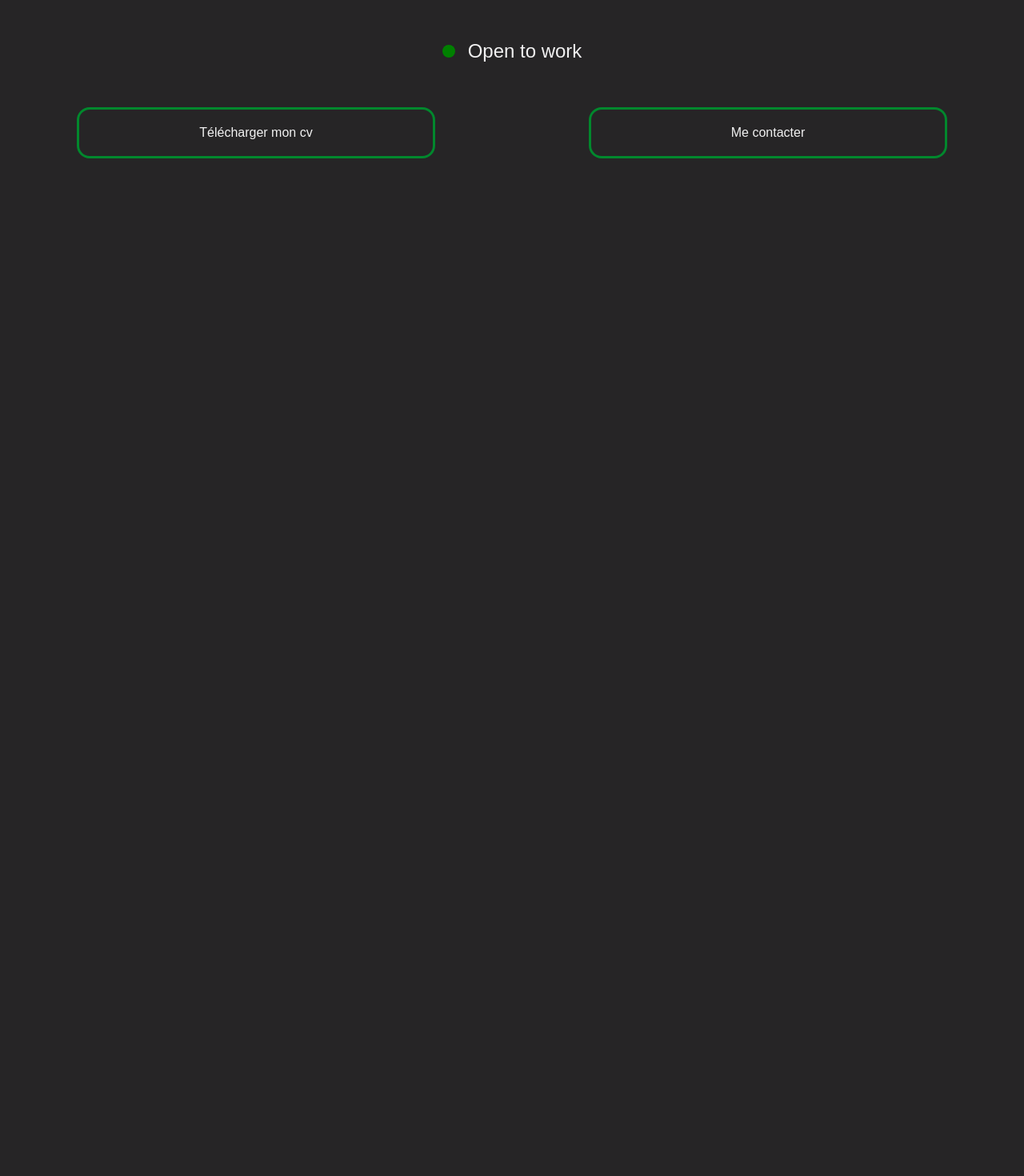
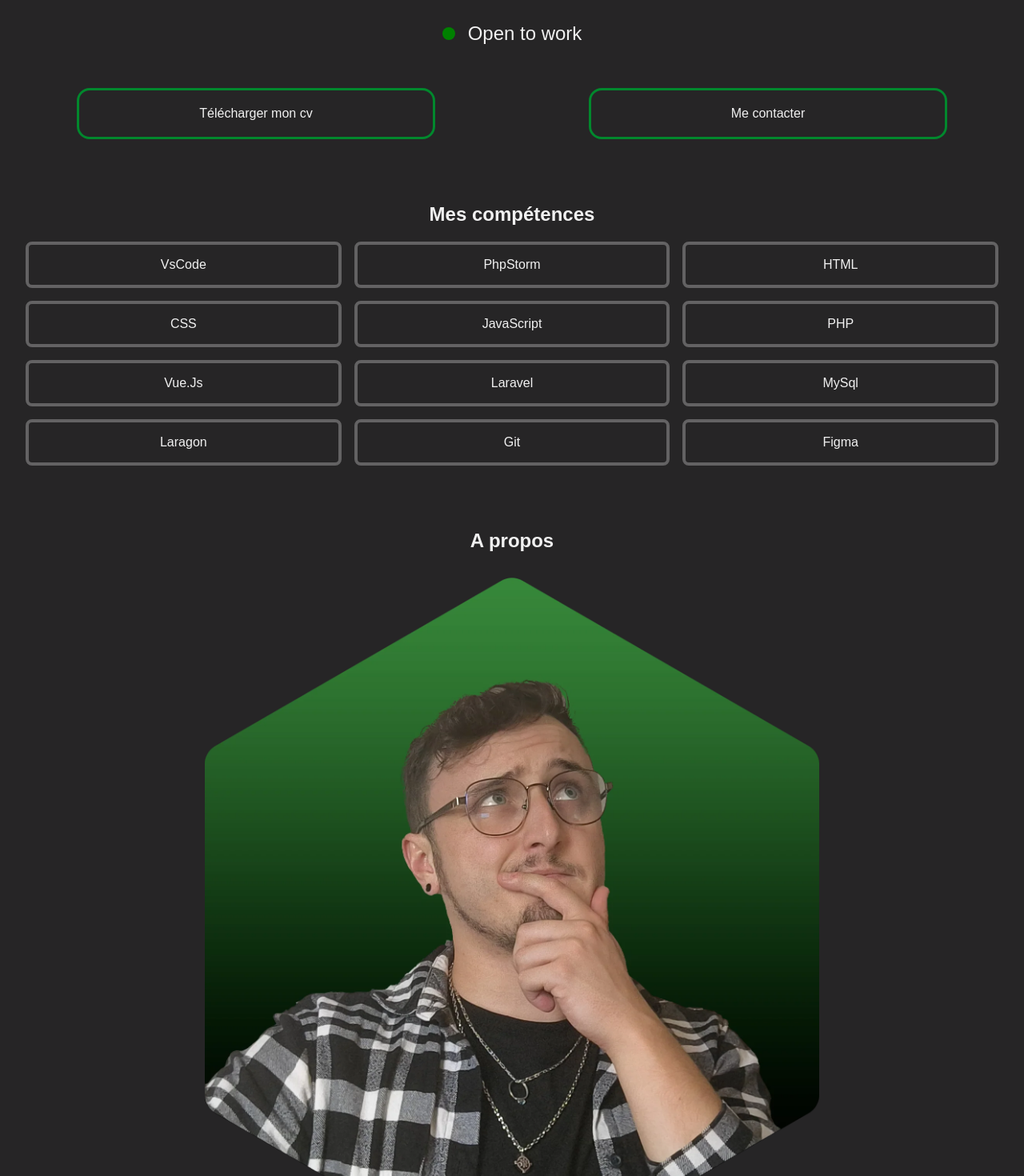
Before and after one commit to Benoit-nwk/PortfolioV2, a Vue app: page / in a window 1280 px wide. Shown: the part 1180-2650 px from the top of the page at 80% size. Before the commit the page ends 1538 px from the top, so only its background shows below. Built offline with nearby package versions, Linux system fonts and the light colour scheme.

Commit message:
Ajout de la section A propos & ajout des animations

```diff
--- a/src/assets/main.css
+++ b/src/assets/main.css
@@ -1,9 +1,25 @@
 @import url('https://fonts.googleapis.com/css?family=Archivo+Black');
+
+@keyframes fade-in{
+  0%{ scale: 0; opacity:0; }
+  45%{ scale: 1; opacity: 1; }
+}
+
+@keyframes in-from-left{
+  0%{transform: translateX(-100%);}
+  50%{transform: translateX(0);}
+}
+
+@keyframes in-from-right{
+  0%{transform: translateX(100%);}
+  50%{transform: translateX(0);}
+}
 
 :root{
   --dark: #262526;
   --light:#F1F1F1;
   --green: #00882D;
+  --grey: #636263;
   --montserrat: 'Montserrat', sans-serif;
   --archivoblack: 'Archivo Black', sans-serif;
 }
@@ -31,3 +47,8 @@ button.button_main{
   border-radius: 1rem;
   padding: 0.5rem 1rem;
 }
+
+p{
+  font-family: var(--montserrat);
+  line-height: 1.5rem;
+}
--- /dev/null
+++ b/src/components/about/About.vue
@@ -0,0 +1,44 @@
+<script>
+
+</script>
+
+<template>
+      <section id="section-about">
+            <h2>A propos</h2>
+            <div class="about-picture">
+                  <img src="../images/about_picture.webp" alt="about-image">
+            </div>
+            <article>
+                  <p>Je m’appelle Benoît j’ai 24 ans et je suis aujourd’hui à la recherche d’un premier job en tant que développeur web.</p>
+                  <p>Depuis tout petit je suis passionné par les nouvelles technologies, je commençais déjà à créer quelques petits sites en html & css en classe de 6ème.</p>
+                  <p>J’ai décidé après avoir travaillé pendant un peu plus de 2 années en tant que préparateur de commandes, de me réorienter vers le métier de mes rêves : Développeur.</p>
+                  <p>J’ai donc suivi une formation chez M2I Formation sur Villeneuve-D'ascq puis j’ai obtenu mon Titre professionnel de Développeur web & web mobile.</p>
+            </article>
+      </section>
+</template>
+
+<style scoped>
+
+
+#section-about{
+      margin: 2rem 0;
+      text-align: center;
+      animation: in-from-left 1s;
+      animation-timeline: view();
+}
+
+article{
+      margin: 2rem 3rem;
+      text-align: center;
+}
+
+.about-picture{
+      width: 100%;
+      display: flex;
+      justify-content: center;
+      margin: 2rem 0;
+      > img{
+            width: 60%;
+      }
+}
+</style>
--- a/src/components/main/Main.vue
+++ b/src/components/main/Main.vue
@@ -3,24 +3,60 @@ import Profile from '../images/Profile.vue';
 import OpenToWork from '../open_to_work/OpenToWork.vue';
 import ButtonDownloadCV from '../buttons/ButtonDownloadCV.vue';
 import ButtonContact from '../buttons/ButtonContact.vue';
-import Skills from '../skills/Skills.vue';
+import About from '../about/About.vue';
+
+const skillsTab = ["VsCode", "PhpStorm", "HTML", "CSS", "JavaScript", "PHP", "Vue.Js", "Laravel", "MySql", "Laragon", "Git", "Figma"]
+
 </script>
 
 <template>
       <main>
-            <p>Bonjour, je suis</p><span class="name">Benoît Nowak</span><p>Développeur web junior</p>
-            <Profile/>
-            <OpenToWork/>
-            <div class="sectionButton">
-                  <ButtonDownloadCV/>
-                  <ButtonContact/>
+
+<!--Section de bienvenue-->
+            <section id="section-hello">
+                  <p>Bonjour, je suis</p>
+                  <span class="name">Benoît Nowak</span>
+                  <p>Développeur web junior</p>
+                  <Profile/>
+                  <OpenToWork/>
+
+<!--Alignement des boutons-->
+                  <div class="align-button">
+                        <ButtonDownloadCV/>
+                        <ButtonContact/>
+                  </div>
+            </section>
+
+<section id="section-skills">
+      <h2>Mes compétences</h2>
+            <div class="tab-of-skills">
+                  <div class="skills" v-for="skills in skillsTab">
+                        <span>{{ skills }}</span>
+                  </div>
             </div>
-            <Skills/>
+</section>
+      <About/>
+
       </main>
 </template>
 
 <style scoped>
-.sectionButton{
+
+
+
+#section-hello{
+      text-align: center;
+
+}
+
+#section-skills{
+      margin: 5rem 2rem;
+      text-align: center;
+      animation: fade-in linear;
+      animation-timeline: view();
+}
+
+.align-button{
       margin: 2rem 0;
       display: flex;
       justify-content: space-around;
@@ -28,16 +64,28 @@ import Skills from '../skills/Skills.vue';
 }
 
 main{
-      display: flex;
-      flex-direction: column;
-      align-items: center;
-      justify-content: center;
       margin: 8rem 0;
 }
 
 .name{
-  font-family: var(--archivoblack);
+      font-family: var(--archivoblack);
       font-size: 2rem;
 }
 
+
+
+.tab-of-skills{
+      display: grid;
+      grid-template-columns: 1fr 1fr 1fr;
+      gap: 1rem;
+}
+
+.skills{
+      display: flex;
+      justify-content: center;
+      align-items: center;
+      border: 0.3rem solid var(--grey);
+      padding: 1rem;
+      border-radius: 0.5rem;
+}
 </style>
```
Also changed, not shown: src/components/skills/Skills.vue (deleted, +0 -15 lines), src/components/images/wave_separator.svg (added).
